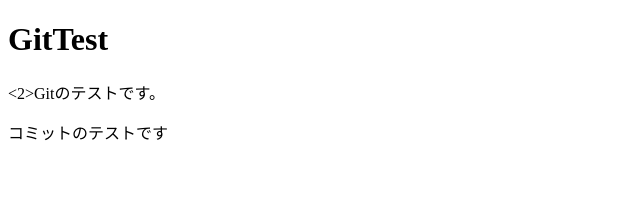
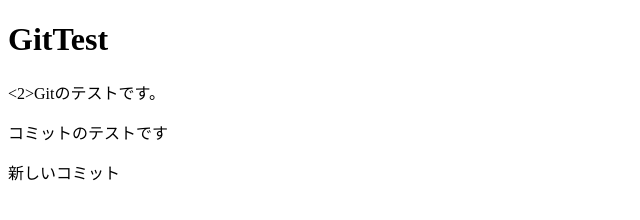
Before and after one commit to saku0723/IH12A_21_GITTEST, a plain HTML site: page index.html in a window 1280 px wide. Shown: the whole page, without its empty margins (0-640 px from the left). Drawn offline with Linux system fonts and the light colour scheme.

```diff
--- a/index.html
+++ b/index.html
@@ -9,6 +9,7 @@
     <h1>GitTest</h1>
     <2>Gitのテストです。</2>
     <p>コミットのテストです</p>
+    <p>新しいコミット</p>
 
 </body>
 </html>
```
